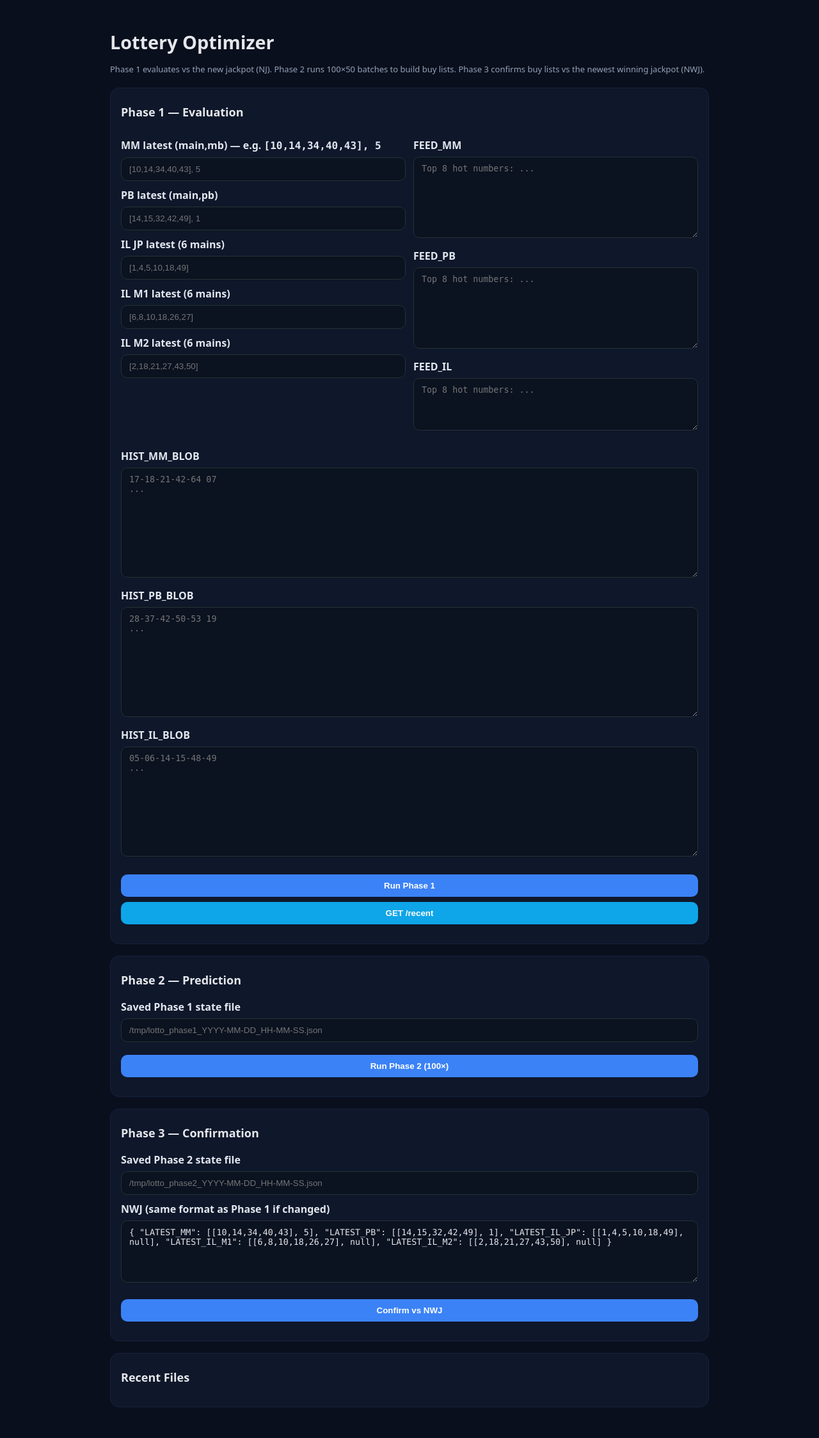
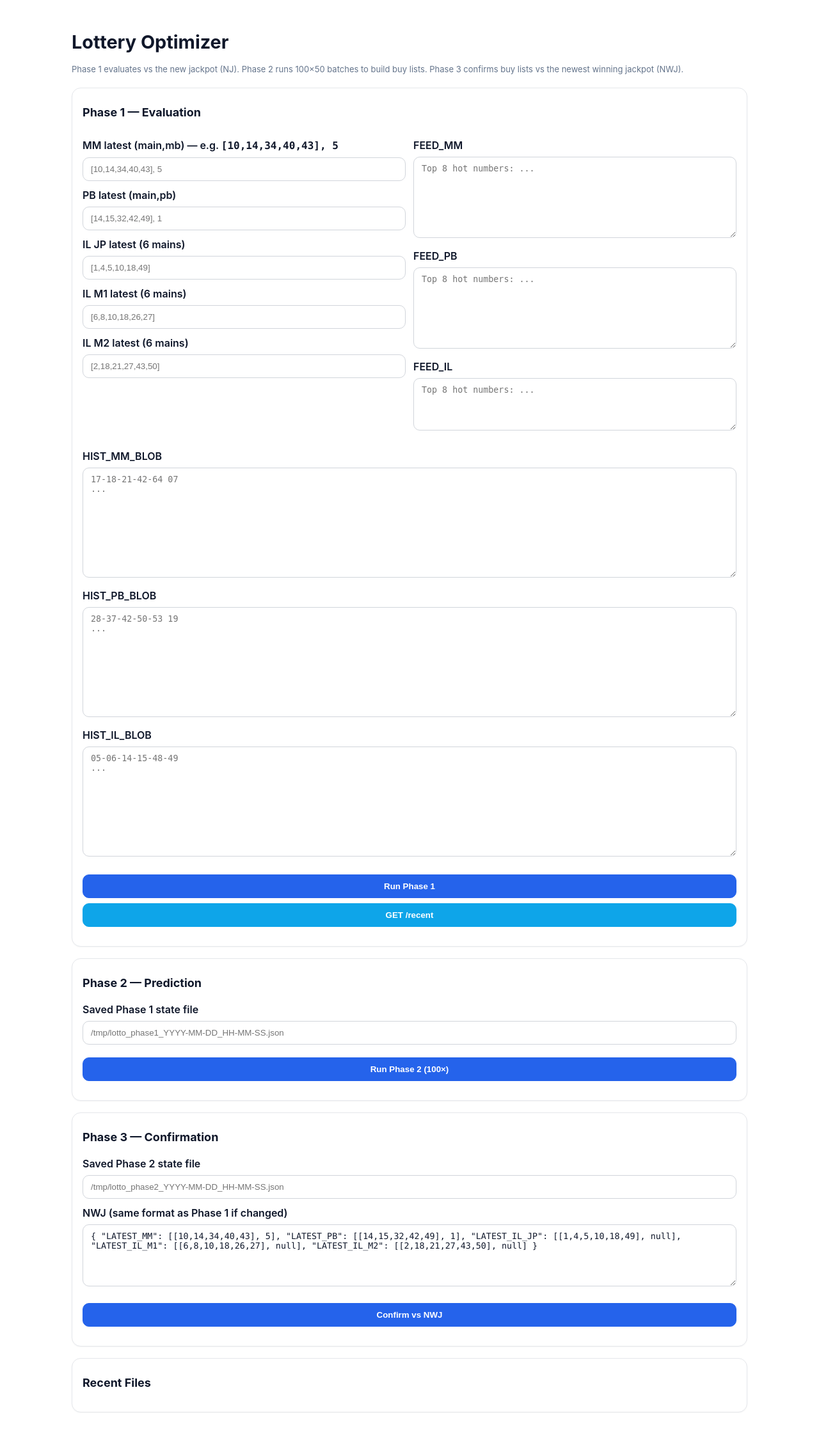
Before and after one commit to lettiehsu/lottery-optimizer, a Flask app: page / in a window 1280 px wide. Shown: the whole page at 64% size. Before the commit the page ends 2200 px from the top, so only its background shows below. Run offline with Flask 3, Linux system fonts and the light colour scheme.

Commit message:
Update index.html

```diff
--- a/templates/index.html
+++ b/templates/index.html
@@ -6,31 +6,35 @@
   <title>Lottery Optimizer</title>
   <link rel="stylesheet" href="/static/styles.css" />
   <style>
-    .section { background:#0f172a; border:1px solid #16213e; border-radius:14px; padding:16px; margin:18px 0; }
-    .btn { display:inline-block; padding:10px 14px; border-radius:10px; border:none; background:#3b82f6; color:#fff; font-weight:600; cursor:pointer; }
-    .btn.secondary { background:#0ea5e9; }
+    :root { color-scheme: light; }
+    body { background:#ffffff; color:#0f172a; max-width:1100px; margin:0 auto; padding:22px; font-family: Inter, system-ui, -apple-system, Segoe UI, Roboto, Arial, sans-serif; }
+    a { color:#1d4ed8; }
+    .section { background:#ffffff; border:1px solid #e5e7eb; border-radius:14px; padding:16px; margin:18px 0; box-shadow:0 1px 2px rgba(0,0,0,.04); }
+    .btn { display:inline-block; padding:10px 14px; border-radius:10px; border:1px solid #2563eb; background:#2563eb; color:#fff; font-weight:600; cursor:pointer; }
+    .btn.secondary { background:#0ea5e9; border-color:#0ea5e9; }
     .btn:disabled { opacity:.6; cursor:not-allowed; }
     .row { display:flex; flex-wrap:wrap; gap:12px; }
     .col { flex:1 1 360px; min-width:320px; }
-    label { display:block; font-weight:600; margin:10px 0 6px; color:#e2e8f0;}
-    input, textarea { width:100%; padding:10px 12px; border-radius:10px; border:1px solid #233; background:#0b1220; color:#e5e7eb; }
-    h1 { color:#e5e7eb; margin:22px 0 12px; }
-    h2 { color:#e5e7eb; margin:8px 0 16px; font-size:18px; }
-    .muted { color:#94a3b8; font-size:13px; }
-    .cards { display:grid; grid-template-columns:repeat(auto-fill,minmax(280px,1fr)); gap:12px; margin-top:12px; }
-    .card { background:#0b1220; border:1px solid #1f2937; border-radius:12px; padding:12px; }
-    .card h3 { margin:0 0 6px; color:#e5e7eb; font-size:16px; }
-    .kv { display:flex; justify-content:space-between; padding:4px 0; font-family:ui-monospace,Menlo,Consolas,monospace; color:#cbd5e1;}
+    label { display:block; font-weight:600; margin:10px 0 6px; color:#0f172a;}
+    input, textarea { width:100%; padding:10px 12px; border-radius:10px; border:1px solid #d1d5db; background:#ffffff; color:#0f172a; }
+    h1 { color:#0f172a; margin:22px 0 12px; }
+    h2 { color:#0f172a; margin:8px 0 16px; font-size:18px; }
+    .muted { color:#64748b; font-size:13px; }
+    .cards { display:grid; grid-template-columns:repeat(auto-fill,minmax(320px,1fr)); gap:12px; margin-top:12px; }
+    .card { background:#ffffff; border:1px solid #e5e7eb; border-radius:12px; padding:12px; box-shadow:0 1px 2px rgba(0,0,0,.04); }
+    .card h3 { margin:0 0 6px; color:#0f172a; font-size:16px; }
+    .kv { display:flex; justify-content:space-between; padding:4px 0; font-family:ui-monospace,Menlo,Consolas,monospace; color:#0f172a;}
     .mono { font-family:ui-monospace, Menlo, Consolas, monospace; }
     table.tbl { width:100%; border-collapse:collapse; font-family:ui-monospace, Menlo, Consolas, monospace; }
-    .tbl th, .tbl td { border-bottom:1px dashed #243047; padding:6px 8px; text-align:left; color:#cbd5e1;}
-    .pill { display:inline-block; padding:2px 8px; border-radius:999px; background:#111827; border:1px solid #233; margin:2px 2px 0 0; }
-    .okline { margin:8px 0; color:#a7f3d0; }
-    .copy { margin-left:8px; font-size:12px; background:#111827; border:1px solid #334155; color:#e5e7eb; padding:4px 8px; border-radius:8px; cursor:pointer; }
-    pre.raw { white-space:pre-wrap; word-break:break-word; background:#0b1220; border:1px dashed #243047; padding:10px; border-radius:10px; color:#9ca3af; }
+    .tbl th, .tbl td { border-bottom:1px dashed #e5e7eb; padding:6px 8px; text-align:left; color:#0f172a;}
+    .pill { display:inline-block; padding:2px 8px; border-radius:999px; background:#eef2ff; border:1px solid #c7d2fe; margin:2px 2px 0 0; color:#1e3a8a; }
+    .okline { margin:8px 0; color:#065f46; }
+    .copy { margin-left:8px; font-size:12px; background:#f3f4f6; border:1px solid #d1d5db; color:#111827; padding:4px 8px; border-radius:8px; cursor:pointer; }
+    ul.hitlist { margin:6px 0 0 18px; padding:0; }
+    ul.hitlist li { margin:2px 0; font-family:ui-monospace, Menlo, Consolas, monospace; }
   </style>
 </head>
-<body style="background:#0a0f1d; color:#e5e7eb; max-width:980px; margin:0 auto; padding:22px;">
+<body>
   <h1>Lottery Optimizer</h1>
   <div class="muted">Phase 1 evaluates vs the new jackpot (NJ). Phase 2 runs 100×50 batches to build buy lists. Phase 3 confirms buy lists vs the newest winning jackpot (NWJ).</div>
 
```
